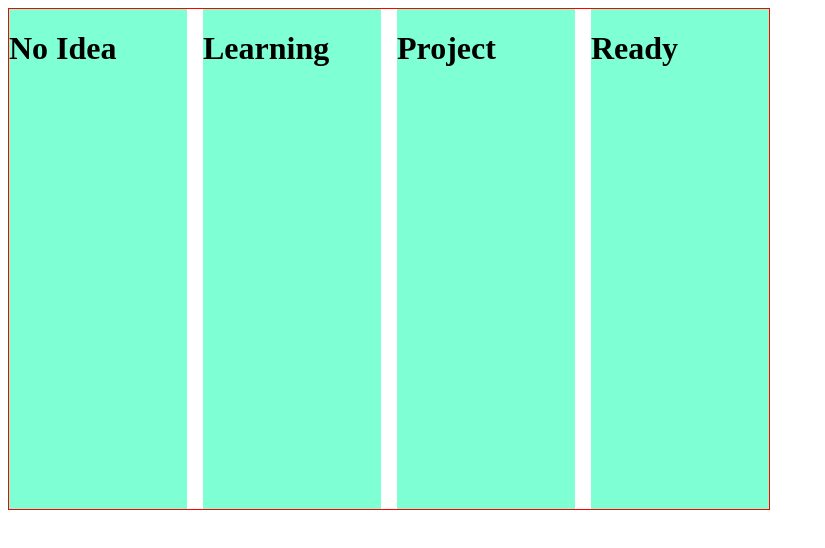
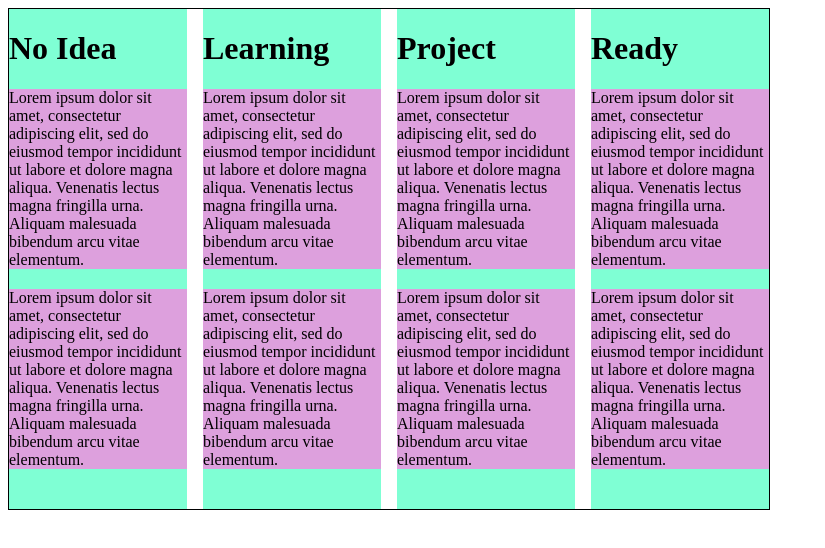
Before and after one commit to mariangz/learning-app, a JavaScript app: page / in a window 1280 px wide. Shown: the top 548 px of the page, without its empty margins (0-825 px from the left). Built offline with nearby package versions, Linux system fonts and the light colour scheme.

Commit message:
add task component, remove title component

```diff
--- a/src/Card.js
+++ b/src/Card.js
@@ -1,9 +1,11 @@
-import Title from './Title';
+import Task from './Task';
 
 export default function Card({ title }) {
   return (
     <div className="card">
-      <Title title={title} />
+      <h1>{title}</h1>
+      <Task />
+      <Task />
     </div>
   );
 }
--- /dev/null
+++ b/src/Task.js
@@ -0,0 +1,12 @@
+export default function Task({ task, description }) {
+  return (
+    <div className="task">
+      <h2>{task}</h2>
+      <p>
+        Lorem ipsum dolor sit amet, consectetur adipiscing elit, sed do eiusmod
+        tempor incididunt ut labore et dolore magna aliqua. Venenatis lectus
+        magna fringilla urna. Aliquam malesuada bibendum arcu vitae elementum.
+      </p>
+    </div>
+  );
+}
--- a/src/Title.js
+++ /dev/null
@@ -1,3 +0,0 @@
-export default function Title({ title }) {
-  return <h1>{title}</h1>;
-}
--- a/src/index.css
+++ b/src/index.css
@@ -1,5 +1,5 @@
 .container {
-  border: 1px solid red;
+  border: 1px solid black;
   max-width: 760px;
   display: flex;
   gap: 1rem;
@@ -10,3 +10,7 @@
   width: 300px;
   height: 500px;
 }
+
+.task {
+  background-color: plum;
+}
```
